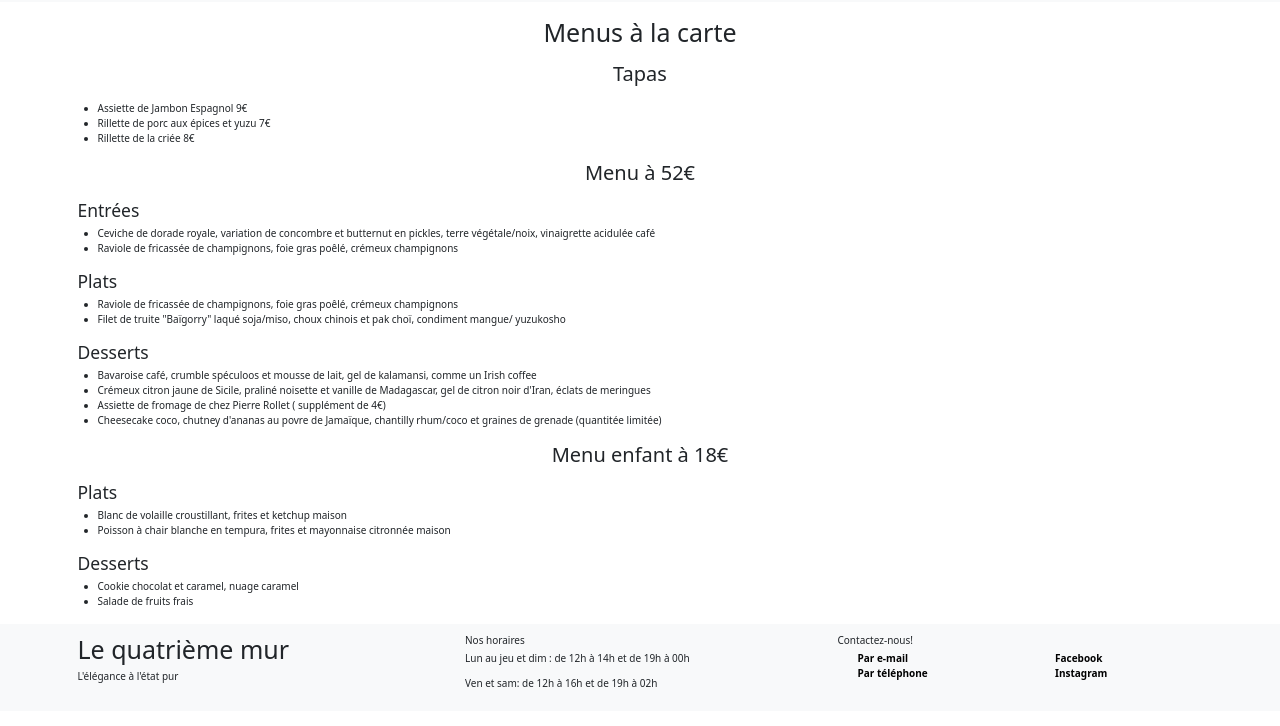
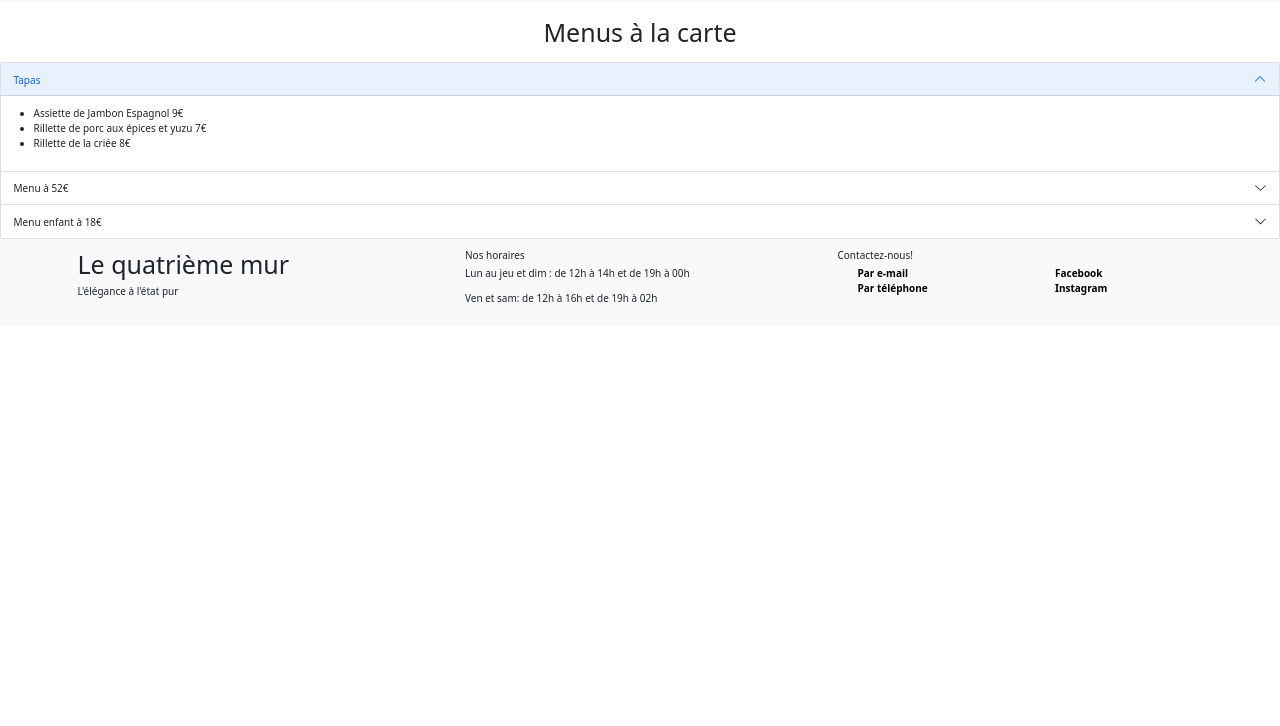
Before and after one commit to saarahchairi/projet_resto, a plain HTML site: page public/pages/menu.html in a window 1280 px wide. Shown: the part 42-768 px from the top of the page. Drawn offline with nearby package versions, Linux system fonts and the light colour scheme.

Commit message:
modification de la présentation du menu

```diff
--- a/public/pages/menu.html
+++ b/public/pages/menu.html
@@ -43,57 +43,91 @@
     <main>
         <!--Menu du restaurant divisé par section-->
         <h1 class="h1 mt-4 mb-4 me-4 ms-4 text-center">Menus à la carte</h1>
-        <h2 class="h2 text-center">Tapas</h2>
-        <div class="container mt-4 mb-4">
+        <div class="accordion" id="accordionPanelsStayOpenExample">
+            <div class="accordion-item">
+                <h2 class="accordion-header" id="panelsStayOpen-headingOne">
+                    <button class="accordion-button" type="button" data-bs-toggle="collapse"
+                        data-bs-target="#panelsStayOpen-collapseOne" aria-expanded="true"
+                        aria-controls="panelsStayOpen-collapseOne">
+                        Tapas
+                    </button>
+                </h2>
+                <div id="panelsStayOpen-collapseOne" class="accordion-collapse collapse show"
+                    aria-labelledby="panelsStayOpen-headingOne">
+                    <div class="accordion-body">
                         <ul>
                             <li>Assiette de Jambon Espagnol 9€</li>
                             <li>Rillette de porc aux épices et yuzu 7€</li>
                             <li>Rillette de la criée 8€</li>
                         </ul>
                     </div>
-        <h2 class="h2 text-center">Menu à 52€</h2>
-        <div class="container mt-4 mb-4">
-            <h3>Entrées</h3>
+                </div>
+            </div>
+            <div class="accordion-item">
+                <h2 class="accordion-header" id="panelsStayOpen-headingTwo">
+                    <button class="accordion-button collapsed" type="button" data-bs-toggle="collapse"
+                        data-bs-target="#panelsStayOpen-collapseTwo" aria-expanded="false"
+                        aria-controls="panelsStayOpen-collapseTwo">
+                        Menu à 52€
+                    </button>
+                </h2>
+                <div id="panelsStayOpen-collapseTwo" class="accordion-collapse collapse"
+                    aria-labelledby="panelsStayOpen-headingTwo">
+                    <div class="accordion-body">
+                        <strong>Entrées</strong>
                         <ul>
-                <li>Ceviche de dorade royale, variation de concombre et butternut en pickles, terre végétale/noix,
+                            <li>Ceviche de dorade royale, variation de concombre et butternut en pickles, terre
+                                végétale/noix,
                                 vinaigrette acidulée café</li>
                             <li>Raviole de fricassée de champignons, foie gras poêlé, crémeux champignons</li>
                         </ul>
-        </div>
-        <div class="container mt-4 mb-4">
-            <h3>Plats</h3>
+                        <strong>Plats</strong>
                         <ul>
                             <li>Raviole de fricassée de champignons, foie gras poêlé, crémeux champignons</li>
-                <li>Filet de truite "Baïgorry" laqué soja/miso, choux chinois et pak choï, condiment mangue/ yuzukosho
+                            <li>Filet de truite "Baïgorry" laqué soja/miso, choux chinois et pak choï, condiment mangue/
+                                yuzukosho
                             </li>
                         </ul>
-        </div>
-        <div class="container mt-4 mb-4">
-            <h3>Desserts</h3>
+                        <strong>Desserts</strong>
                         <ul>
-                <li>Bavaroise café, crumble spéculoos et mousse de lait, gel de kalamansi, comme un Irish coffee</li>
-                <li>Crémeux citron jaune de Sicile, praliné noisette et vanille de Madagascar, gel de citron noir
+                            <li>Bavaroise café, crumble spéculoos et mousse de lait, gel de kalamansi, comme un Irish
+                                coffee</li>
+                            <li>Crémeux citron jaune de Sicile, praliné noisette et vanille de Madagascar, gel de citron
+                                noir
                                 d'Iran,
                                 éclats de meringues</li>
                             <li>Assiette de fromage de chez Pierre Rollet ( supplément de 4€)</li>
-                <li>Cheesecake coco, chutney d'ananas au povre de Jamaïque, chantilly rhum/coco et graines de grenade
+                            <li>Cheesecake coco, chutney d'ananas au povre de Jamaïque, chantilly rhum/coco et graines
+                                de grenade
                                 (quantitée limitée)</li>
                         </ul>
                     </div>
-        <h2 class="h2 text-center">Menu enfant à 18€</h2>
-        <div class="container mt-4 mb-4">
-            <h3>Plats</h3>
+                </div>
+            </div>
+            <div class="accordion-item">
+                <h2 class="accordion-header" id="panelsStayOpen-headingThree">
+                    <button class="accordion-button collapsed" type="button" data-bs-toggle="collapse"
+                        data-bs-target="#panelsStayOpen-collapseThree" aria-expanded="false"
+                        aria-controls="panelsStayOpen-collapseThree">
+                        Menu enfant à 18€
+                    </button>
+                </h2>
+                <div id="panelsStayOpen-collapseThree" class="accordion-collapse collapse"
+                    aria-labelledby="panelsStayOpen-headingThree">
+                    <div class="accordion-body">
+                        <strong>Plats</strong>
                         <ul>
                             <li>Blanc de volaille croustillant, frites et ketchup maison</li>
                             <li>Poisson à chair blanche en tempura, frites et mayonnaise citronnée maison</li>
                         </ul>
-        </div>
-        <div class="container mt-4 mb-4">
-            <h3>Desserts</h3>
+                        <strong>Desserts</strong>
                         <ul>
                             <li>Cookie chocolat et caramel, nuage caramel</li>
                             <li>Salade de fruits frais</li>
                         </ul>
+                    </div>
+                </div>
+            </div>
         </div>
     </main>
 
```
Lines whose indentation alone changed are shown as unchanged.
